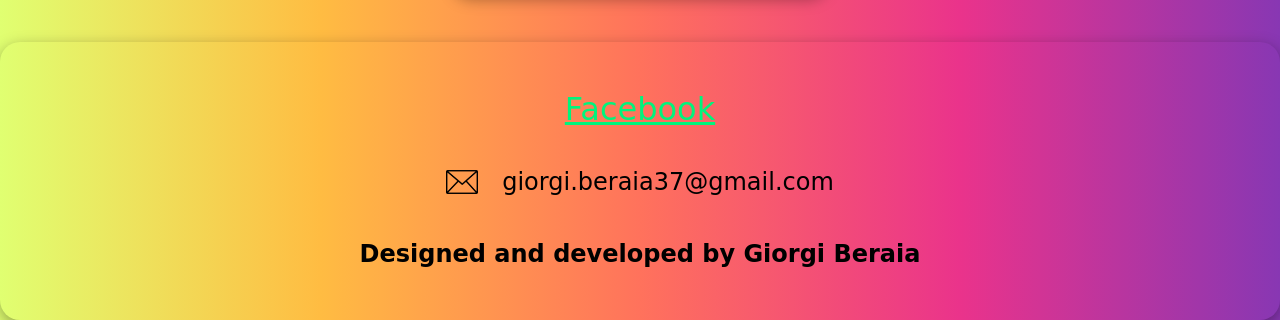
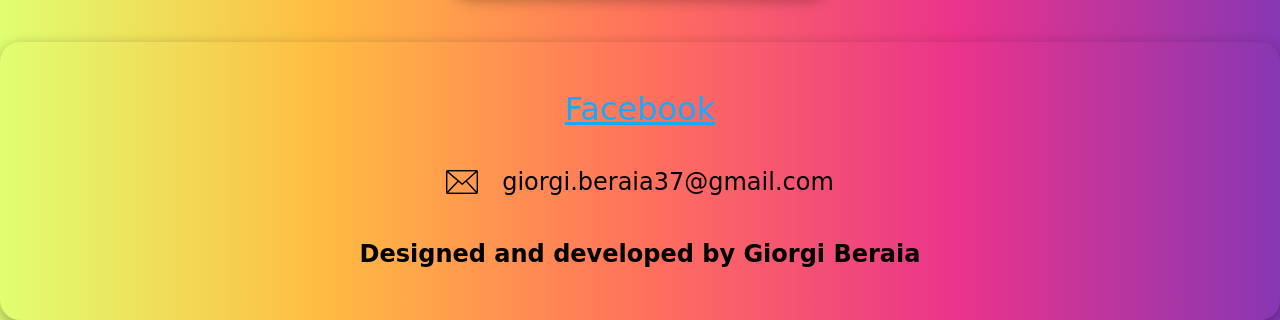
Before and after one commit to KingFingolfin/portfolio, a plain HTML site: page index.html in a window 1280 px wide. Shown: the part 720-1040 px from the top of the page. Drawn offline with Linux system fonts and the light colour scheme; a web font is replaced by a local one.

Commit message:
Update style.css

```diff
--- a/styles/style.css
+++ b/styles/style.css
@@ -146,5 +146,5 @@ body{
 }
 #footP a{
     font-size: 2em;
-    color:#00f47c;
+    color:#17A9FD;
 }
```
